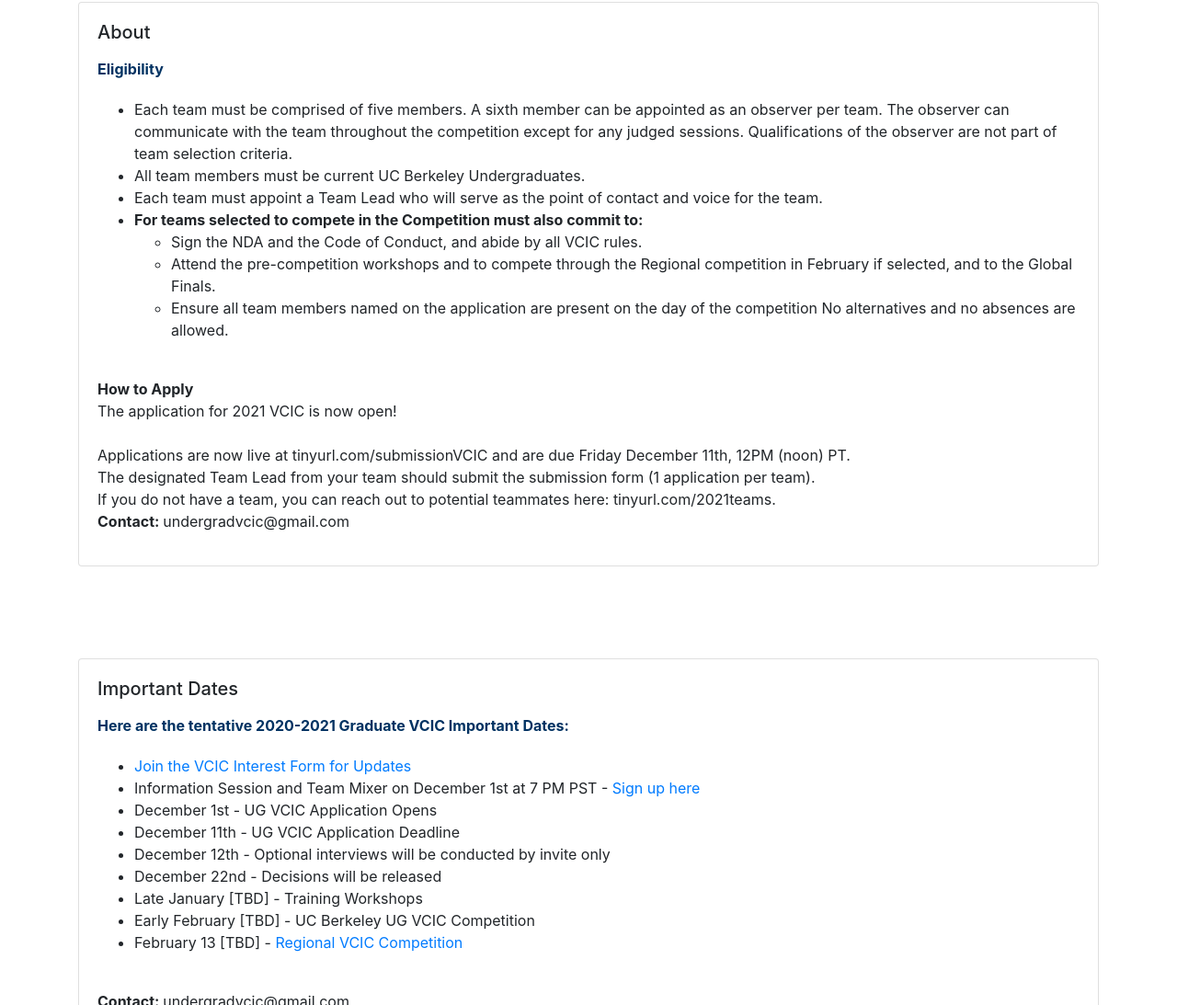
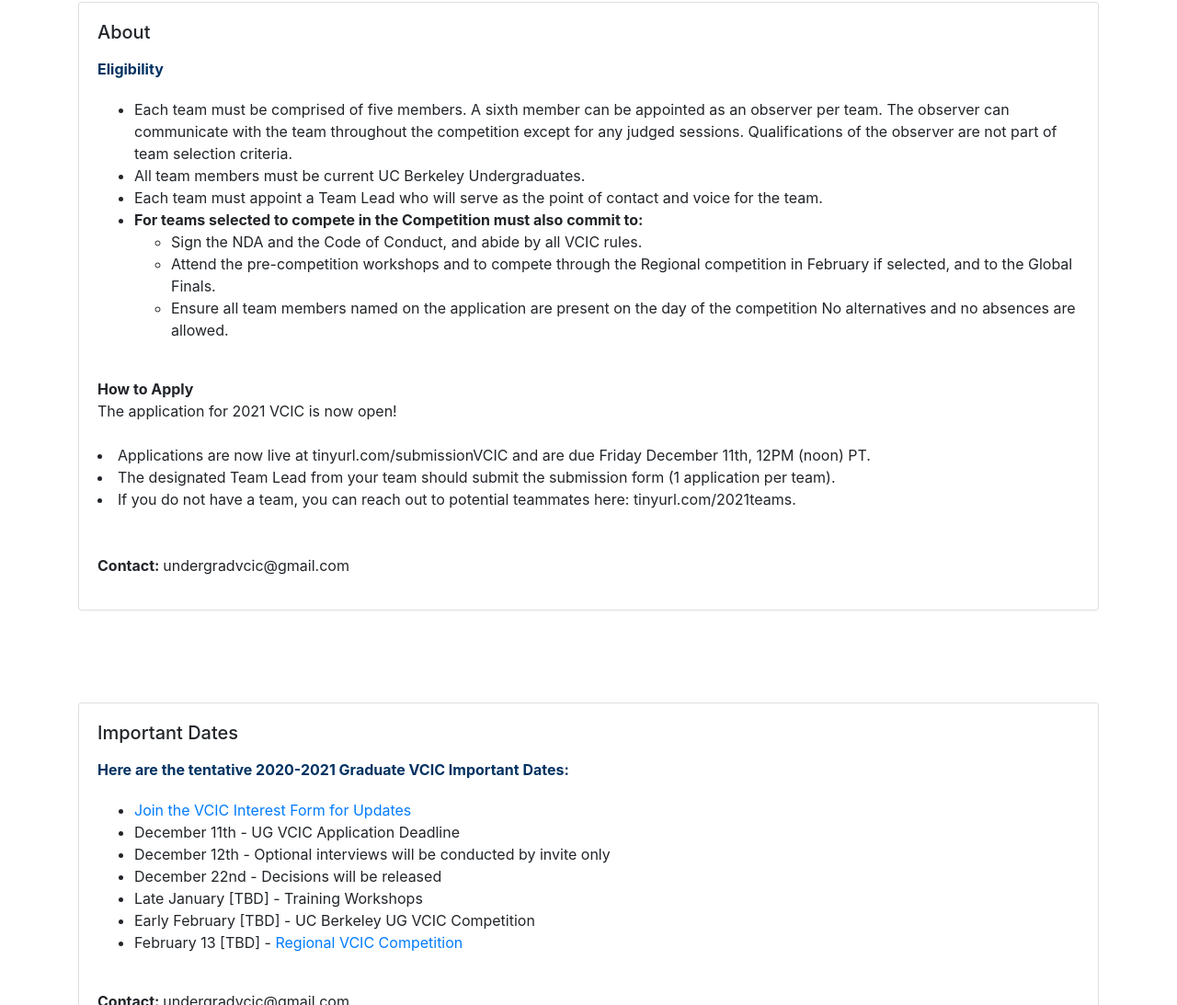
Before and after one commit to bhep-web/vcic, a plain HTML site: page undergrad.html in a window 1280 px wide. Shown: the part 740-1833 px from the top of the page at 92% size. Drawn offline with nearby package versions, Linux system fonts and the light colour scheme.

Commit message:
Update undergrad.html

```diff
--- a/undergrad.html
+++ b/undergrad.html
@@ -84,8 +84,11 @@
                 <li>Attend the pre-competition workshops and to compete through the Regional competition in February if selected, and to the Global Finals.</li>
                 <li>Ensure all team members named on the application are present on the day of the competition No alternatives and no absences are allowed.</li></ul></li>
             </ul><br>
-            <strong>How to Apply</strong><br>The application for 2021 VCIC is now open!<br><br>Applications are now live at tinyurl.com/submissionVCIC and are due Friday December 11th, 12PM (noon) PT. <br>The designated Team Lead from your team should submit the submission form (1 application per team). <br>If you do not have a team, you can reach out to potential teammates here: tinyurl.com/2021teams.
-<br>
+            <strong>How to Apply</strong><br>The application for 2021 VCIC is now open!<br><br>
+          <li>Applications are now live at tinyurl.com/submissionVCIC and are due Friday December 11th, 12PM (noon) PT.</li>
+          <li>The designated Team Lead from your team should submit the submission form (1 application per team).</li>
+          <li>If you do not have a team, you can reach out to potential teammates here: tinyurl.com/2021teams.</li>
+<br><br>
             <strong>Contact: </strong>undergradvcic@gmail.com
           </p>
         </div>
@@ -101,8 +104,6 @@
           <p class="card-text">
             <strong>Here are the tentative 2020-2021 Graduate VCIC Important Dates:</strong><br>
             <ul><li><a href="https://tinyurl.com/VCIC2021">Join the VCIC Interest Form for Updates </a></li>
-              <li>Information Session and Team Mixer on December 1st at 7 PM PST  - <a href="https://tinyurl.com/VCIC2021">Sign up here</a></li>
-              <li>December 1st - <!--<a href="">-->UG VCIC Application Opens<!--</a>--></li>
               <li>December 11th - <!--<a href="">-->UG VCIC Application Deadline<!--</a>--></li>
               <li>December 12th - <!--<a href="">-->Optional interviews will be conducted by invite only<!--</a>--></li>
               <li>December 22nd - <!--<a href="">-->Decisions will be released<!--</a>--></li>
```
